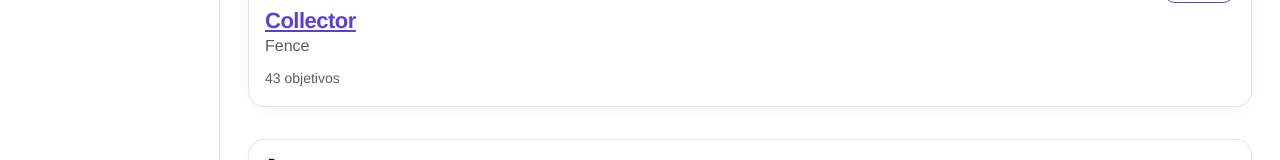
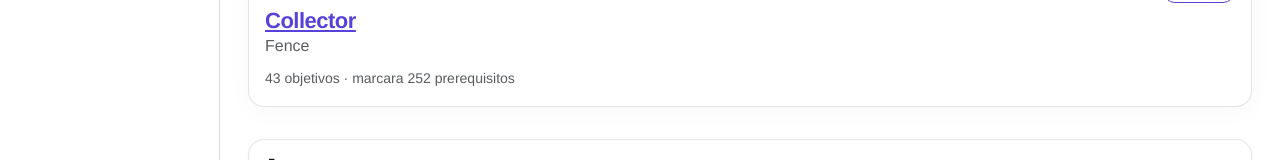
Before and after one commit to mario-asenjo/KappaRequirementsPage, a React (Vite) app: page /tasks in a window 1280 px wide. Shown: the part 561-721 px from the top of the page. Built offline with nearby package versions, Linux system fonts and the light colour scheme.

Commit message:
Auto-complete prerequisite chains

```diff
--- a/src/App.tsx
+++ b/src/App.tsx
@@ -37,16 +37,16 @@ const App: React.FC = () => {
         <main className="app-main flex-grow-1 overflow-auto p-3">
           <Routes>
             <Route path="/" element={<Home tasks={activeTasks} goal={activeGoal} goalProgress={goalProgress} />} />
-            <Route path="/tasks" element={<QuestListPage tasks={activeTasks} />} />
-            <Route path="/quest-tree" element={<QuestTreePage tasks={activeTasks} />} />
+            <Route path="/tasks" element={<QuestListPage tasks={activeTasks} taskCatalog={allTasks} />} />
+            <Route path="/quest-tree" element={<QuestTreePage tasks={activeTasks} taskCatalog={allTasks} />} />
             <Route path="/achievements" element={<AchievementsPage tasks={allTasks} onGoalChange={setActiveGoalId} />} />
             <Route
               path="/trader/:traderName"
-              element={<QuestListPage tasks={activeTasks} />}
+              element={<QuestListPage tasks={activeTasks} taskCatalog={allTasks} />}
             />
             <Route
               path="/task/:taskId"
-              element={<QuestDetailPage tasks={activeTasks} />}
+              element={<QuestDetailPage tasks={activeTasks} taskCatalog={allTasks} />}
             />
             <Route path="*" element={<Navigate to="/" replace />} />
           </Routes>
--- a/src/components/TaskCard.tsx
+++ b/src/components/TaskCard.tsx
@@ -2,9 +2,11 @@ import React from 'react';
 import { Link } from 'react-router-dom';
 import useProgress from '../hooks/useProgress';
 import { Task } from '../types';
+import { getCompletionIdsWithPrerequisites, getTaskPrerequisiteChain } from '../utils/taskPrerequisites';
 
 interface TaskCardProps {
   task: Task;
+  tasks?: Task[];
   position?: number;
   status?: 'completed' | 'available' | 'locked';
 }
@@ -15,17 +17,19 @@ interface TaskCardProps {
  * is persisted in localStorage using the custom hook. Styling is kept
  * minimal using Bootstrap utility classes.
  */
-const TaskCard: React.FC<TaskCardProps> = ({ task, position, status }) => {
+const TaskCard: React.FC<TaskCardProps> = ({ task, tasks = [task], position, status }) => {
   const { completedTaskIds, setCompletedTaskIds } = useProgress();
 
   const isCompleted = completedTaskIds.includes(task.id);
+  const missingPrerequisiteCount = getTaskPrerequisiteChain(task, tasks)
+    .filter((prerequisite) => !completedTaskIds.includes(prerequisite.id)).length;
 
   const toggleCompletion = () => {
     setCompletedTaskIds((prev) => {
       if (prev.includes(task.id)) {
         return prev.filter((id) => id !== task.id);
       } else {
-        return [...prev, task.id];
+        return getCompletionIdsWithPrerequisites(task, tasks, prev);
       }
     });
   };
@@ -56,6 +60,7 @@ const TaskCard: React.FC<TaskCardProps> = ({ task, position, status }) => {
           )}
           <small className="text-muted">
             {task.objectives.length} objetivos
+            {missingPrerequisiteCount > 0 ? ` · marcara ${missingPrerequisiteCount} prerequisitos` : ''}
           </small>
         </div>
         <button
--- a/src/pages/QuestDetailPage.tsx
+++ b/src/pages/QuestDetailPage.tsx
@@ -2,9 +2,11 @@ import React from 'react';
 import { useParams, Link, Navigate } from 'react-router-dom';
 import useProgress from '../hooks/useProgress';
 import { Task } from '../types';
+import { getCompletionIdsWithPrerequisites, getTaskPrerequisiteChain } from '../utils/taskPrerequisites';
 
 interface QuestDetailPageProps {
   tasks: Task[];
+  taskCatalog?: Task[];
 }
 
 /**
@@ -13,7 +15,7 @@ interface QuestDetailPageProps {
  * persists via localStorage. If the task ID is invalid, the user is
  * redirected back to the home page.
  */
-const QuestDetailPage: React.FC<QuestDetailPageProps> = ({ tasks }) => {
+const QuestDetailPage: React.FC<QuestDetailPageProps> = ({ tasks, taskCatalog = tasks }) => {
   const { taskId } = useParams();
   const id = decodeURIComponent(taskId ?? '');
   const task = tasks.find((t) => t.id === id);
@@ -25,12 +27,14 @@ const QuestDetailPage: React.FC<QuestDetailPageProps> = ({ tasks }) => {
   }
 
   const isCompleted = completedTaskIds.includes(task.id);
+  const missingPrerequisites = getTaskPrerequisiteChain(task, taskCatalog)
+    .filter((prerequisite) => !completedTaskIds.includes(prerequisite.id));
   const toggleCompletion = () => {
     setCompletedTaskIds((prev) => {
       if (prev.includes(task.id)) {
         return prev.filter((t) => t !== task.id);
       }
-      return [...prev, task.id];
+      return getCompletionIdsWithPrerequisites(task, taskCatalog, prev);
     });
   };
 
@@ -69,11 +73,24 @@ const QuestDetailPage: React.FC<QuestDetailPageProps> = ({ tasks }) => {
           <p>{task.rewards}</p>
         </div>
       )}
+      {!isCompleted && missingPrerequisites.length > 0 && (
+        <div className="detail-panel detail-panel--chain mb-3">
+          <h5>Cadena real que se marcara</h5>
+          <p>
+            Al completar esta mision tambien se marcaran {missingPrerequisites.length} prerequisitos conectados por la API.
+          </p>
+          <ul>
+            {missingPrerequisites.map((prerequisite) => (
+              <li key={prerequisite.id}>{prerequisite.title} ({prerequisite.trader})</li>
+            ))}
+          </ul>
+        </div>
+      )}
       <button
         className={`btn ${isCompleted ? 'btn-success' : 'btn-outline-secondary'}`}
         onClick={toggleCompletion}
       >
-        {isCompleted ? 'Completada' : 'Marcar como completada'}
+        {isCompleted ? 'Completada' : missingPrerequisites.length > 0 ? 'Marcar cadena completada' : 'Marcar como completada'}
       </button>
     </div>
   );
--- a/src/pages/QuestListPage.tsx
+++ b/src/pages/QuestListPage.tsx
@@ -7,6 +7,7 @@ import { getQuestStatus } from '../utils/questTree';
 
 interface QuestListPageProps {
   tasks: Task[];
+  taskCatalog?: Task[];
 }
 
 /**
@@ -14,7 +15,7 @@ interface QuestListPageProps {
  * task title and choose whether to hide completed tasks. The tasks are
  * displayed using the TaskCard component.
  */
-const QuestListPage: React.FC<QuestListPageProps> = ({ tasks }) => {
+const QuestListPage: React.FC<QuestListPageProps> = ({ tasks, taskCatalog = tasks }) => {
   const { traderName } = useParams();
   const trader = traderName ? decodeURIComponent(traderName) : '';
   const scopedTasks = trader ? tasks.filter((task) => task.trader === trader) : tasks;
@@ -31,12 +32,12 @@ const QuestListPage: React.FC<QuestListPageProps> = ({ tasks }) => {
     : 0;
   const tasksByNameOrId = useMemo(() => {
     const index = new Map<string, Task>();
-    tasks.forEach((task) => {
+    taskCatalog.forEach((task) => {
       index.set(task.id.trim().toLowerCase(), task);
       index.set(task.title.trim().toLowerCase(), task);
     });
     return index;
-  }, [tasks]);
+  }, [taskCatalog]);
 
   const getStatus = (task: Task) => getQuestStatus(task, completedTaskIds, tasksByNameOrId, playerLevel);
   const filtered = scopedTasks.filter((task) => {
@@ -182,6 +183,7 @@ const QuestListPage: React.FC<QuestListPageProps> = ({ tasks }) => {
                   <TaskCard
                     key={task.id}
                     task={task}
+                    tasks={taskCatalog}
                     position={scopedTasks.findIndex((candidate) => candidate.id === task.id) + 1}
                     status={getStatus(task)}
                   />
--- a/src/pages/QuestTreePage.tsx
+++ b/src/pages/QuestTreePage.tsx
@@ -2,10 +2,12 @@ import React, { useEffect, useState } from 'react';
 import { Link } from 'react-router-dom';
 import useProgress from '../hooks/useProgress';
 import { Task } from '../types';
+import { getCompletionIdsWithPrerequisites } from '../utils/taskPrerequisites';
 import { buildQuestTree, getValidCompletedTaskIds, QuestTreeGroup, QuestTreeNode } from '../utils/questTree';
 
 interface QuestTreePageProps {
   tasks: Task[];
+  taskCatalog?: Task[];
 }
 
 interface TreePoint {
@@ -159,28 +161,30 @@ function getPath(source: TreePoint, target: TreePoint) {
   return `M ${startX} ${startY} C ${midX} ${startY}, ${midX} ${endY}, ${endX} ${endY}`;
 }
 
-const QuestTreePage: React.FC<QuestTreePageProps> = ({ tasks }) => {
+const QuestTreePage: React.FC<QuestTreePageProps> = ({ tasks, taskCatalog = tasks }) => {
   const { completedTaskIds, setCompletedTaskIds, playerLevel, setPlayerLevel } = useProgress();
   const [selectedTaskId, setSelectedTaskId] = useState<string | null>(null);
-  const validCompletedIds = getValidCompletedTaskIds(tasks, completedTaskIds, playerLevel);
+  const validAllCompletedIds = getValidCompletedTaskIds(taskCatalog, completedTaskIds, playerLevel);
+  const activeTaskIds = new Set(tasks.map((task) => task.id));
+  const validCompletedIds = validAllCompletedIds.filter((id) => activeTaskIds.has(id));
   const groups = sortGroups(buildQuestTree(tasks, validCompletedIds, playerLevel));
   const completedCount = tasks.filter((task) => validCompletedIds.includes(task.id)).length;
   const selectedTask = selectedTaskId ? tasks.find((task) => task.id === selectedTaskId) : undefined;
 
   useEffect(() => {
-    if (validCompletedIds.join('|') !== completedTaskIds.join('|')) {
-      setCompletedTaskIds(validCompletedIds);
+    if (validAllCompletedIds.join('|') !== completedTaskIds.join('|')) {
+      setCompletedTaskIds(validAllCompletedIds);
     }
-  }, [completedTaskIds, setCompletedTaskIds, validCompletedIds]);
+  }, [completedTaskIds, setCompletedTaskIds, validAllCompletedIds]);
 
   const toggleCompletion = (task: Task) => {
     setCompletedTaskIds((current) => {
       if (current.includes(task.id)) {
-        return getValidCompletedTaskIds(tasks, current.filter((id) => id !== task.id), playerLevel);
+        return getValidCompletedTaskIds(taskCatalog, current.filter((id) => id !== task.id), playerLevel);
       }
 
-      const nextCompletedIds = [...current, task.id];
-      return getValidCompletedTaskIds(tasks, nextCompletedIds, playerLevel);
+      const nextCompletedIds = getCompletionIdsWithPrerequisites(task, taskCatalog, current);
+      return getValidCompletedTaskIds(taskCatalog, nextCompletedIds, playerLevel);
     });
   };
 
--- a/src/styles.css
+++ b/src/styles.css
@@ -512,6 +512,10 @@ a:hover {
 
 .trader-page-progress {
   height: 0.7rem;
+}
+
+.detail-panel--chain {
+  border-left: 4px solid var(--kraken-purple);
 }
 
 .quest-tree-page {
--- /dev/null
+++ b/src/utils/taskPrerequisites.ts
@@ -0,0 +1,39 @@
+import { Task } from '../types';
+
+const normalize = (value: string) => value.trim().toLowerCase();
+
+export function buildTaskLookup(tasks: Task[]) {
+  const lookup = new Map<string, Task>();
+  tasks.forEach((task) => {
+    lookup.set(normalize(task.id), task);
+    lookup.set(normalize(task.title), task);
+  });
+  return lookup;
+}
+
+export function getTaskPrerequisiteChain(task: Task, tasks: Task[]) {
+  const lookup = buildTaskLookup(tasks);
+  const chain: Task[] = [];
+  const visited = new Set<string>();
+
+  const walk = (current: Task) => {
+    current.prerequisites?.forEach((nameOrId) => {
+      const prerequisite = lookup.get(normalize(nameOrId));
+      if (!prerequisite || visited.has(prerequisite.id)) return;
+
+      visited.add(prerequisite.id);
+      walk(prerequisite);
+      chain.push(prerequisite);
+    });
+  };
+
+  walk(task);
+  return chain;
+}
+
+export function getCompletionIdsWithPrerequisites(task: Task, tasks: Task[], completedIds: string[]) {
+  const completed = new Set(completedIds);
+  getTaskPrerequisiteChain(task, tasks).forEach((prerequisite) => completed.add(prerequisite.id));
+  completed.add(task.id);
+  return Array.from(completed);
+}
```
Also changed, not shown: scripts/testProgressModel.ts (+19 -0 lines), 3 other files (tests, documents, lock files or other folders).
